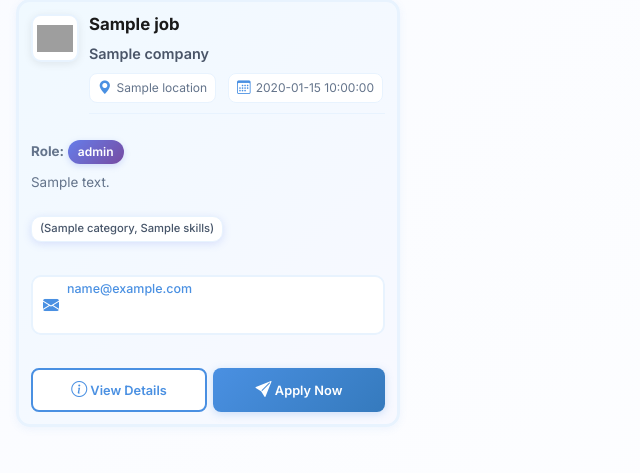
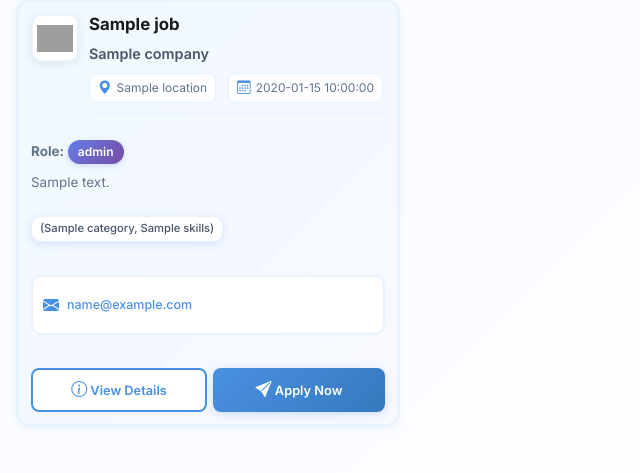
Before and after one commit to manuchaturvedi/email-sent-site, a Flask app: template sendmail/templates/job_posts.html in a window 1280 px wide. Shown: the part 823-1296 px from the top of the page, without its empty margins (0-640 px from the left). Run offline with Flask 3, Linux system fonts and the light colour scheme; the template is opened without the code that fills it: most values are stand-ins (such as "Sample title", 1, 10 or a date in 2020); grey boxes are pictures that could not be loaded.

```diff
--- a/sendmail/templates/job_posts.html
+++ b/sendmail/templates/job_posts.html
@@ -926,6 +926,7 @@
 /* Contact Info Section - Compact */
 .naukri-contact-info {
     display: flex;
+    flex-direction: row;
     align-items: center;
     gap: 8px;
     color: #64748b;
@@ -935,30 +936,26 @@
     border-radius: 10px;
     border: 2px solid #e8f3fe;
     margin-top: auto;
-    white-space: nowrap;
-    overflow: hidden;
-    line-height: 1;
 }
 
 .naukri-contact-info i {
     color: #4a90e2;
     font-size: 1rem;
     flex-shrink: 0;
-    line-height: 1;
-    vertical-align: middle;
+    display: inline-flex;
+    align-items: center;
 }
 
 .naukri-contact-info a {
-    word-break: normal;
-    overflow-wrap: normal;
-    line-height: 1;
     color: #4a90e2;
     text-decoration: none;
     font-weight: 500;
     flex: 1;
-    display: inline-block;
+    white-space: nowrap;
+    overflow: hidden;
     text-overflow: ellipsis;
-    overflow: hidden;
+    display: inline-flex;
+    align-items: center;
 }
 
 .naukri-contact-info a:hover {
```
